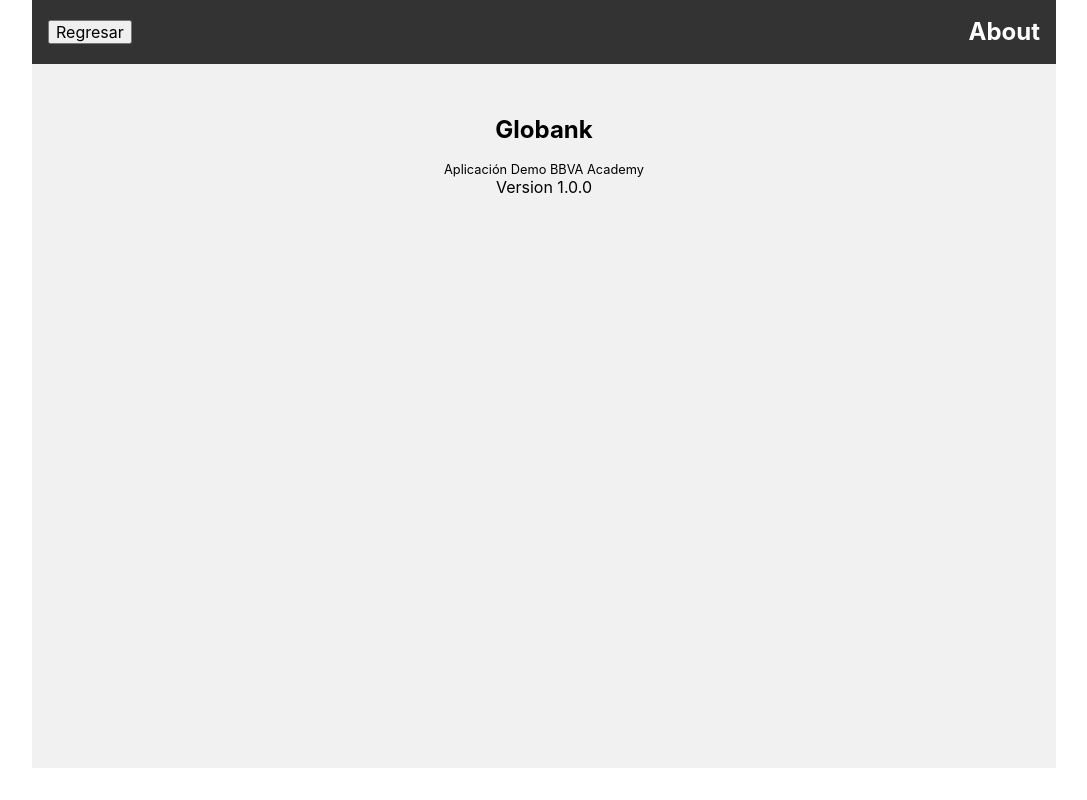
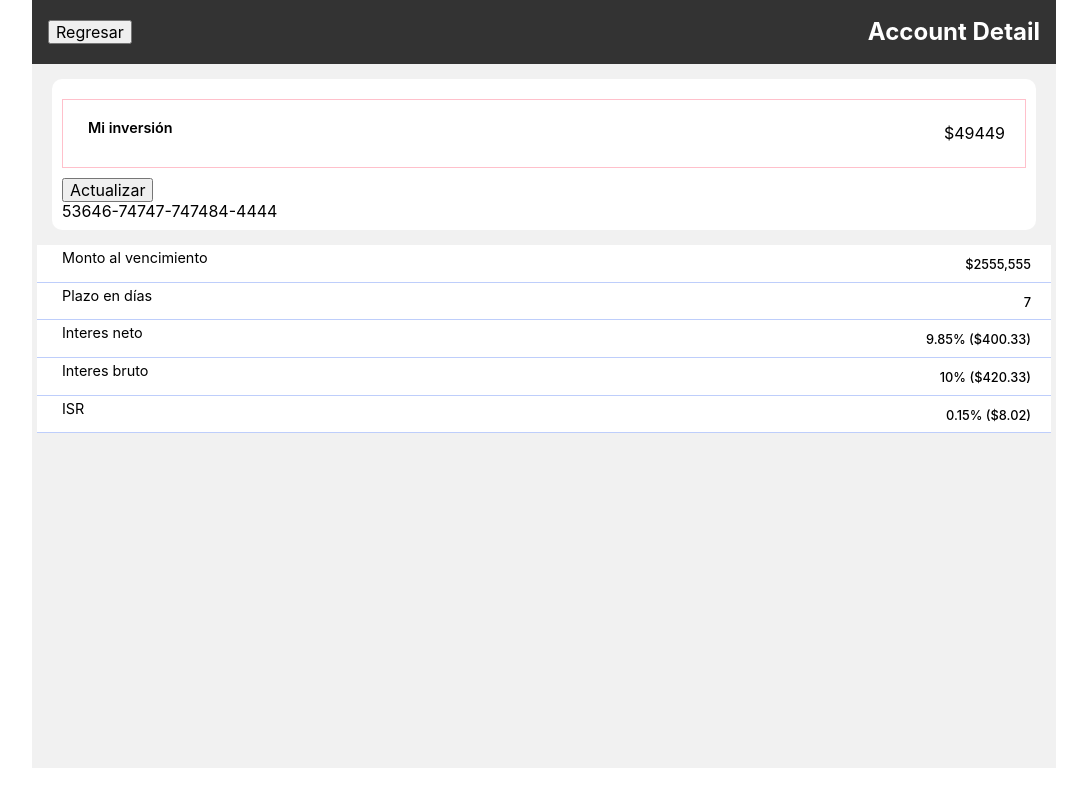
Before and after one commit to xcheckbox/globank, a React (Create React App) app: page /account/1 in a window 1280 px wide. Shown: the whole page, without its empty margins (96-1183 px from the left). Built offline with nearby package versions, Linux system fonts and the light colour scheme.

Commit message:
account detail done

```diff
--- a/src/components/molecules/AccountCard/index.js
+++ b/src/components/molecules/AccountCard/index.js
@@ -6,21 +6,23 @@
 export const AccountCard = ({
   title,
   balance,
-  Icon = <FaReceipt />,
+  description,
+  Icon,
+  Styler = StyledAccountCard,
   onClick = () => { }
 }) => {
   return (
     <>
-      <StyledAccountCard onClick={onClick}>
+      <Styler onClick={onClick}>
         <StyledAccountNumber>
-          {Icon}
+          {Icon && Icon}
           <span className='title'>{title}</span>
         </StyledAccountNumber>
         <StyledBalance>
-          <span className='balance'>$88898</span>
-          <p className='description'>Total ahorrado</p>
+          <span className='balance'>{balance}</span>
+          {description && <p className='description'>Total ahorrado</p>}
         </StyledBalance>
-      </StyledAccountCard>
+      </Styler>
     </>
 
   )
--- a/src/components/molecules/AccountCard/index.styled.js
+++ b/src/components/molecules/AccountCard/index.styled.js
@@ -8,6 +8,7 @@
   padding: 20px;
   margin: 10px 0;
   border: 1px solid pink;
+  cursor: pointer;
 `;
 
 const StyledAccountNumber = styled.div`
--- /dev/null
+++ b/src/components/molecules/AccountDetailCard/index.js
@@ -0,0 +1,23 @@
+import { Button } from 'components/atoms/Button'
+import React from 'react'
+import { AccountCard } from '../AccountCard'
+import { StyledAccountDetail } from './index.styled'
+
+export const AccountDetailCard = () => {
+  return (
+    <StyledAccountDetail>
+      <AccountCard
+        title={'Mi inversión'}
+        balance={'$49449'}
+      />
+
+      <div className='account-action'>
+        <Button text='Actualizar' />
+      </div>
+
+      <div className='account-number'>
+        53646-74747-747484-4444
+      </div>
+    </StyledAccountDetail>
+  )
+}
--- /dev/null
+++ b/src/components/molecules/AccountDetailCard/index.styled.js
@@ -0,0 +1,15 @@
+
+import { StyledCard } from 'components/atoms/Card/index.styled';
+import styled from 'styled-components';
+
+const StyledAccountDetail = styled(StyledCard)`
+  display: flex;
+  flex-direction: column;
+  margin: 15px 20px;
+  padding: 10px;
+  border-radius: 10px;
+`;
+
+export {
+  StyledAccountDetail
+}
--- /dev/null
+++ b/src/components/organisms/AccoutDetail/index.js
@@ -0,0 +1,40 @@
+
+
+import { AccountCard } from 'components/molecules/AccountCard'
+import { AccountDetailCard } from 'components/molecules/AccountDetailCard'
+import React from 'react'
+import { StyledAccountCard } from './index.styled'
+
+export const AccountDetail = () => {
+
+  const mockData = {
+    account: {
+      id: 'ABC',
+      type: 'checking_account',
+      balance: '$5644,5666',
+      label: 'Mi inversión',
+      actions: [
+        { id: '1', type: 'update_account', label: 'Actualizar' }
+      ],
+      account_detail: [
+        { id: 1, label: 'Monto al vencimiento', value: '$2555,555' },
+        { id: 2, label: 'Plazo en días', value: '7' },
+        { id: 3, label: 'Interes neto', value: '9.85% ($400.33)' },
+        { id: 4, label: 'Interes bruto', value: '10% ($420.33)' },
+        { id: 5, label: 'ISR', value: '0.15% ($8.02)' },
+      ]
+    }
+  }
+
+  return (
+    <>
+      <AccountDetailCard />
+
+      {
+        mockData.account.account_detail.map(({ id, label, value }) => (
+          <AccountCard key={id} title={label} balance={value} Styler={StyledAccountCard} />
+        ))
+      }
+    </>
+  )
+}
--- /dev/null
+++ b/src/components/organisms/AccoutDetail/index.styled.js
@@ -0,0 +1,26 @@
+
+import GlobalStyles from 'assets/styles/global.style';
+import { StyledCard } from 'components/atoms/Card/index.styled';
+import styled from 'styled-components';
+
+const StyledAccountCard = styled(StyledCard)`
+  display: flex;
+  justify-content: space-between;
+  align-items: center;
+  padding: 5px 20px;
+  margin: 0 5px;
+  border-bottom: 1px solid ${GlobalStyles.color.blue_light};
+
+  .title {
+    font-weight: normal;
+  }
+
+  .balance {
+    font-size: .8em;
+    font-weight: 500;
+  }
+`;
+
+export {
+  StyledAccountCard
+}
--- a/src/pages/AccountPage/AccountPage.js
+++ b/src/pages/AccountPage/AccountPage.js
@@ -9,4 +9,4 @@
   )
 }
 
-export default LegalPage;
+export default AccountPage;
--- a/src/pages/AccountPage/index.js
+++ b/src/pages/AccountPage/index.js
@@ -1,9 +1,9 @@
 
+import { AccountDetail } from 'components/organisms/AccoutDetail'
 import { Contracts } from 'components/organisms/Contracts'
 import React from 'react'
 import { useNavigate } from 'react-router'
 import { Navbar } from 'shared/Navbar'
-import { StyledAboutPage } from './index.styled'
 
 export const Account = () => {
 
@@ -13,10 +13,10 @@
     <div>
       <Navbar>
         <button onClick={() => navigator(-1)}>Regresar</button>
-        <h2>Legal</h2>
+        <h2>Account Detail</h2>
       </Navbar>
 
-      <Contracts />
+      <AccountDetail />
     </div>
   )
 }
--- a/src/routes/DashboardRoutes.js
+++ b/src/routes/DashboardRoutes.js
@@ -2,6 +2,7 @@
 import DashboardPage from "../pages/DashboardPage/DashboardPage";
 import LegalPage from "pages/LegalPage/LegalPage";
 import AboutPage from "pages/AboutPage/AboutPage";
+import AccountPage from "pages/AccountPage/AccountPage";
 
 export const DashboardRoutes = () => {
   return (
@@ -10,7 +11,7 @@
         <Route path="/" element={<DashboardPage />} />
         <Route path="/legal" element={<LegalPage />} />
         <Route path="/about" element={<AboutPage />} />
-        <Route path="/account/:id" element={<AboutPage />} />
+        <Route path="/account/:id" element={<AccountPage />} />
         <Route path="*" element={<Navigate to="/" />} />
       </Routes>
     </>
```
